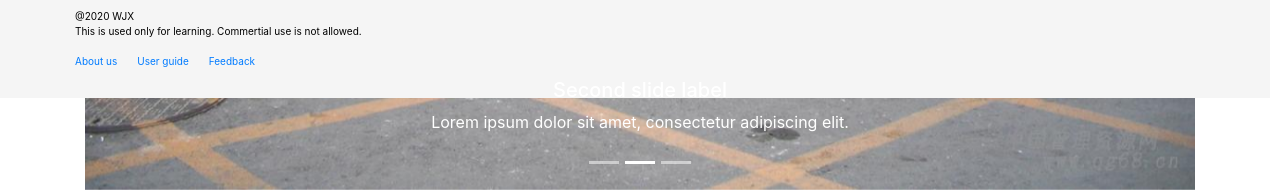
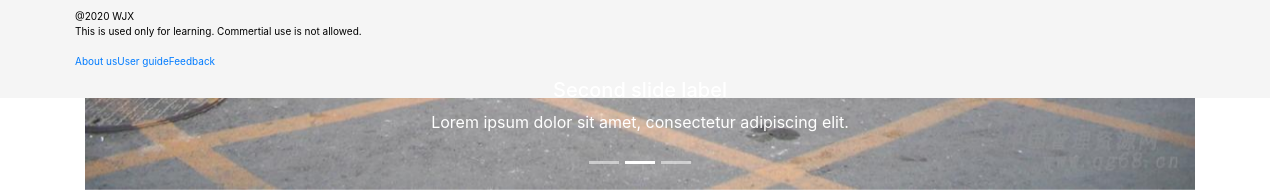
Before and after one commit to wjxchn/2020_Summer_Semester, a Vue app in the folder SmallSemester/SmallSemesterVue/: page / in a window 1280 px wide. Shown: the part 712-904 px from the top of the page. Built offline with nearby package versions, Linux system fonts and the light colour scheme; what vue-quill-editor, vue-verify-plugin would draw is missing.

Commit message:
底边栏固定更新

```diff
--- a/SmallSemester/SmallSemesterVue/src/components/BottomGuider.vue
+++ b/SmallSemester/SmallSemesterVue/src/components/BottomGuider.vue
@@ -5,9 +5,9 @@
         <div class="bottom-guider-border-style border-top">
             <div class="container">
                 <p class="bottom-guider-text">@2020 WJX<br/>This is used only for learning. Commertial use is not allowed.<br/><br/>
-                <a href="#" class="bottom-guider-link">About us</a>
-                <a href="#" class="bottom-guider-link">User guide</a>
-                <a href="#" class="bottom-guider-link">Feedback</a></p>
+                <a href="#" >About us</a>
+                <a href="#" >User guide</a>
+                <a href="#" >Feedback</a></p>
             </div>
         </div>
     </div>
@@ -38,7 +38,4 @@ export default {
     font-size: 10px;
     color: black;
 }
-.bottom-guider-link{
-    margin-right: 20px;
-}
 </style>
```
